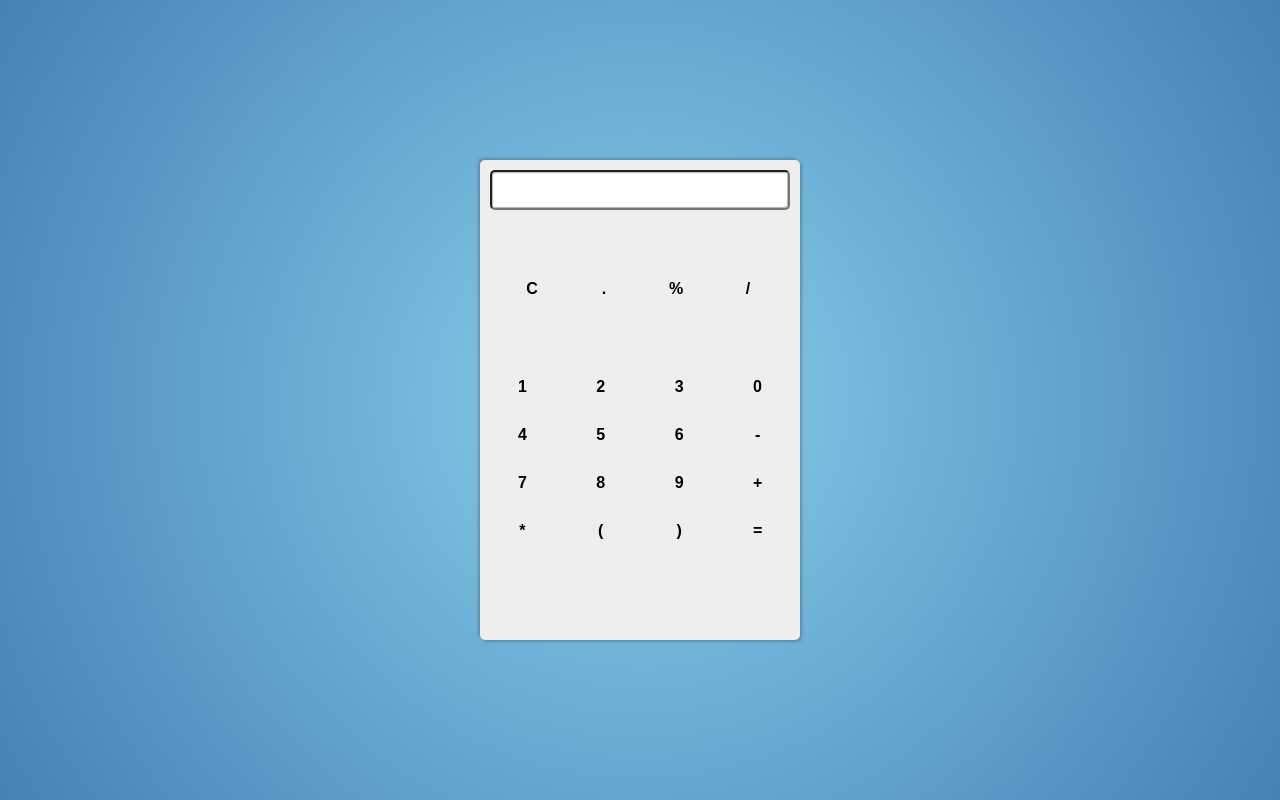
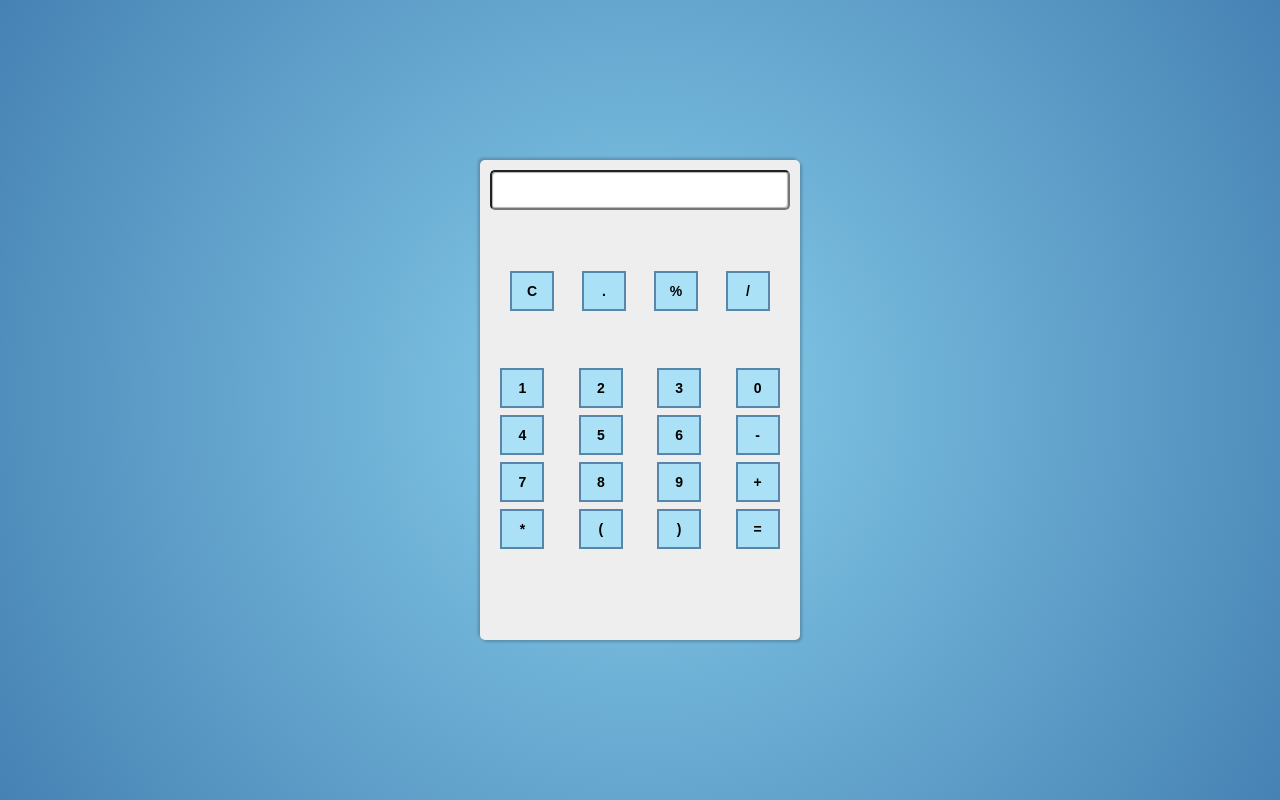
Before and after one commit to 102047mi/calculator, a plain HTML site: page index.html in a window 1280 px wide. Drawn offline with Linux system fonts and the light colour scheme.

Commit message:
Add files via upload

```diff
--- a/css/style.css
+++ b/css/style.css
@@ -62,4 +62,8 @@ button {
     cursor: pointer;
     font-size: 1em;
     font-weight: bold;
+    border: 2px solid rgb(88, 133, 170);
+    background: rgb(171, 225, 246);
+    font-size: 14px;
+    padding: 5px 20px;
 }
--- a/index.html
+++ b/index.html
@@ -6,6 +6,7 @@
     <meta name="viewport" content="width=device-width, initial-scale=1.0">
     <title>calculator</title>
     <link rel="stylesheet" href="css/style.css">
+    <link rel="shortcut icon" href="img/logo.png" type="image/png">
 </head>
 
 <body>
```
Also changed, not shown: img/logo.png (added).
